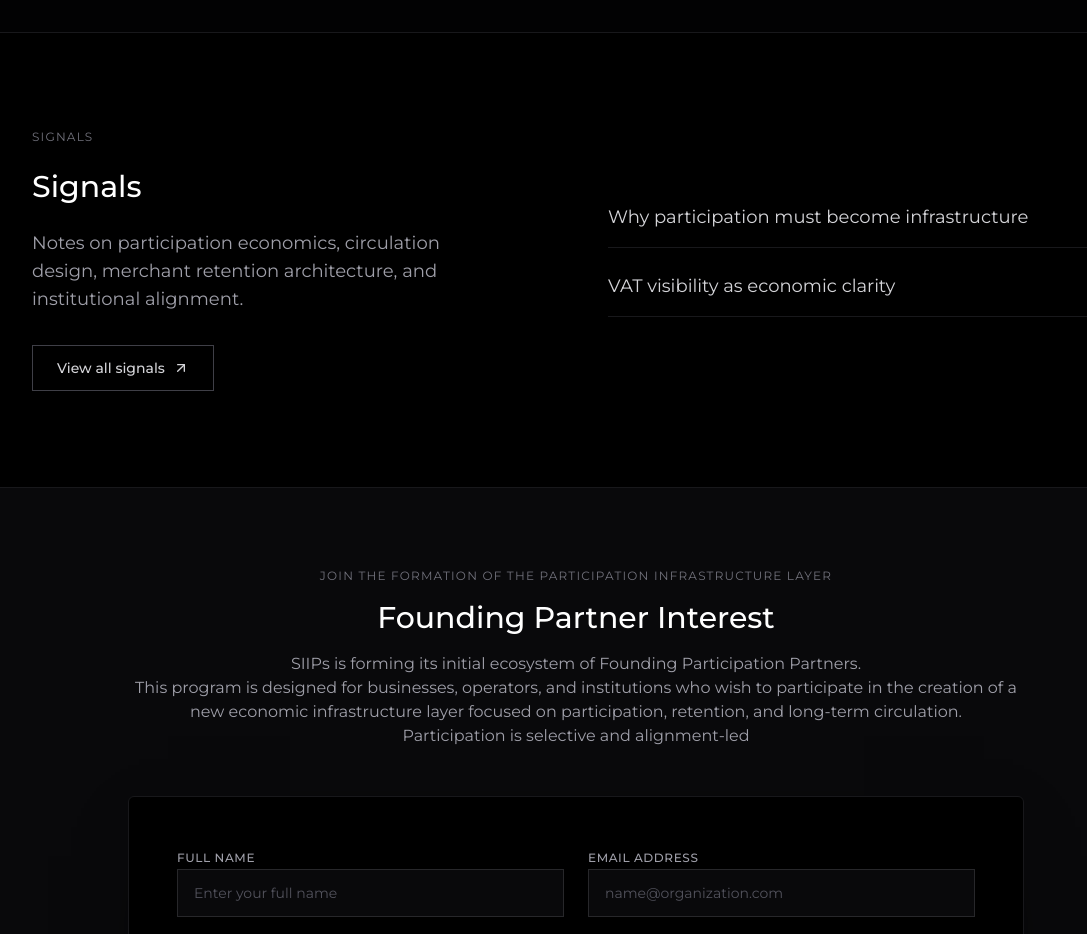
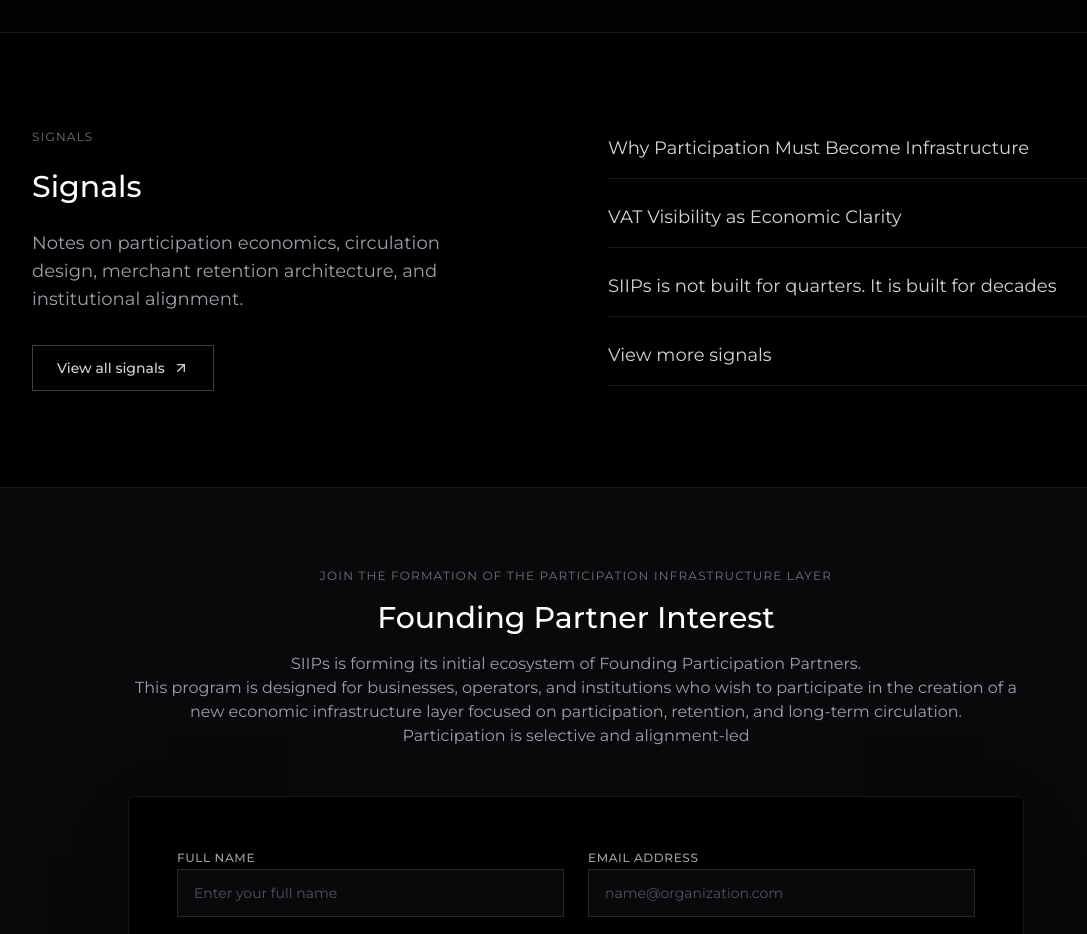
Before and after one commit to akmmubashir/siip-web, a Next.js app: page / in a window 1280 px wide. Shown: the part 1900-2834 px from the top of the page, without its empty margins (64-1151 px from the left). Built offline with nearby package versions, Linux system fonts and the light colour scheme.

Commit message:
added new signals and signal internal page ui updated also signal home section ui updated

```diff
--- a/app/components/siip/SignalPostPage.tsx
+++ b/app/components/siip/SignalPostPage.tsx
@@ -28,9 +28,9 @@ const SignalPostPage = ({ signal: slug }: Props) => {
   }
   // Find previous and next signals
   const currentIndex = signals.findIndex((s) => s.slug === slug);
-  const prevSignal =
+  const prevSignal = currentIndex > 0 ? signals[currentIndex - 1] : null;
+  const nextSignal =
     currentIndex < signals.length - 1 ? signals[currentIndex + 1] : null;
-  const nextSignal = currentIndex > 0 ? signals[currentIndex - 1] : null;
   return (
     <main className="min-h-screen bg-black text-zinc-50 selection:bg-zinc-800 selection:text-white">
       <article className="pt-32 pb-24 px-6 md:px-12">
--- a/app/components/siip/SignalsSection.tsx
+++ b/app/components/siip/SignalsSection.tsx
@@ -4,6 +4,7 @@ import { motion } from "framer-motion";
 import { ArrowUpRight } from "lucide-react";
 import { Button } from "../ui/Button";
 import Link from "next/link";
+import { signals } from "@/app/data/signals";
 export function SignalsSection() {
   return (
     <section className="px-6 py-24 md:px-12 lg:px-24 border-b border-zinc-900">
@@ -61,16 +62,7 @@ export function SignalsSection() {
           className="flex flex-col justify-center"
         >
           <ul className="space-y-6">
-            {[
-              {
-                title: "Why participation must become infrastructure",
-                slug: "why-participation-must-become-infrastructure",
-              },
-              {
-                title: "VAT visibility as economic clarity",
-                slug: "vat-visibility-as-economic-clarity",
-              },
-            ].map((item, i) => (
+            {signals.slice(0, 3).map((item, i) => (
               <li key={i} className="group cursor-pointer">
                 <Link
                   href={`/signals/${item.slug}`}
@@ -83,6 +75,19 @@ export function SignalsSection() {
                 </Link>
               </li>
             ))}
+            {signals.length > 3 && (
+              <li className="text-center mt-4 group">
+                <Link
+                  href="/signals"
+                  className="flex items-baseline justify-between border-b border-zinc-900 pb-4 group-hover:border-zinc-700 transition-colors"
+                >
+                  <span className="text-lg text-zinc-300 group-hover:text-white transition-colors">
+                    View more signals
+                  </span>
+                  <ArrowUpRight className="h-4 w-4 text-zinc-600 group-hover:text-white transition-colors opacity-0 group-hover:opacity-100" />
+                </Link>
+              </li>
+            )}
           </ul>
         </motion.div>
       </div>
--- a/app/data/signals.ts
+++ b/app/data/signals.ts
@@ -11,7 +11,7 @@ export const signals: Signal[] = [
     id: "1",
     slug: "why-participation-must-become-infrastructure",
     title: "Why Participation Must Become Infrastructure",
-    date: "2024-01-15",
+    date: "2026-01-20",
     excerpt:
       "Modern economies reward scale, optimise payments, and accelerate capital. Yet they do not measure participation.",
     body: `Modern economies reward scale, optimise payments, and accelerate capital. Yet they do not measure participation.
@@ -26,7 +26,7 @@ This is the premise on which SIIPs is being built.`,
     id: "2",
     slug: "vat-visibility-as-economic-clarity",
     title: "VAT Visibility as Economic Clarity",
-    date: "2024-01-08",
+    date: "2026-01-20",
     excerpt:
       "VAT is one of the most important instruments of national participation. Yet consumers rarely see their contribution.",
     body: `VAT is one of the most important instruments of national participation. Yet consumers rarely see their contribution.
@@ -35,6 +35,55 @@ By making VAT visible inside participation flows, individuals understand not onl
 
 Participation begins with transparency.`,
   },
+  {
+    id: "3",
+    slug: "siips-is-not-built-for-quarters-it-is-built-for-decades",
+    title: "SIIPs is not built for quarters. It is built for decades",
+    date: "2026-01-23",
+    excerpt:
+      "SIIPs is designed as long-term economic infrastructure, not a short-term venture.",
+    body: `SIIPs is designed as long-term economic infrastructure, not a short-term venture.
+
+    Our architecture, governance, and neutrality principles exist to ensure stability across
+generations, not growth spikes across funding cycles.
+
+We optimise for endurance, not acceleration.`,
+  },
+  {
+    id: "4",
+    slug: "in-siips-value-is-not-rewarded-it-is-positioned",
+    title: "In SIIPs, value is not rewarded. It is positioned",
+    date: "2026-01-23",
+    excerpt: "SIIPs does not distribute rewards, cashback, or incentives.",
+    body: `SIIPs does not distribute rewards, cashback, or incentives.
+Instead, it builds long-term economic position through verified participation.
+
+Position compounds.
+Perks disappear.
+
+This is the foundation of a stable participation economy.
+`,
+  },
+  {
+    id: "5",
+    slug: "siips-does-not-optimise-for-profit-it-optimises-for-neutrality-integrity-and-stability",
+    title:
+      "SIIPs does not optimise for profit. It optimises for neutrality, integrity, and stability.",
+    date: "2026-01-23",
+    excerpt:
+      "SIIPs is structurally prohibited from extraction, commissions, consumer fees, and incentive distortion.",
+    body: `SIIPs is structurally prohibited from extraction, commissions, consumer fees, and incentive
+distortion.
+
+- We do not interfere with payments.
+
+- We do not bias circulation.
+
+- We do not sell attention or data.
+
+Our only mandate is to preserve a neutral, trusted participation layer for the economy.
+`,
+  },
 ];
 export function getSignalBySlug(slug: string): Signal | undefined {
   return signals.find((signal) => signal.slug === slug);
```
